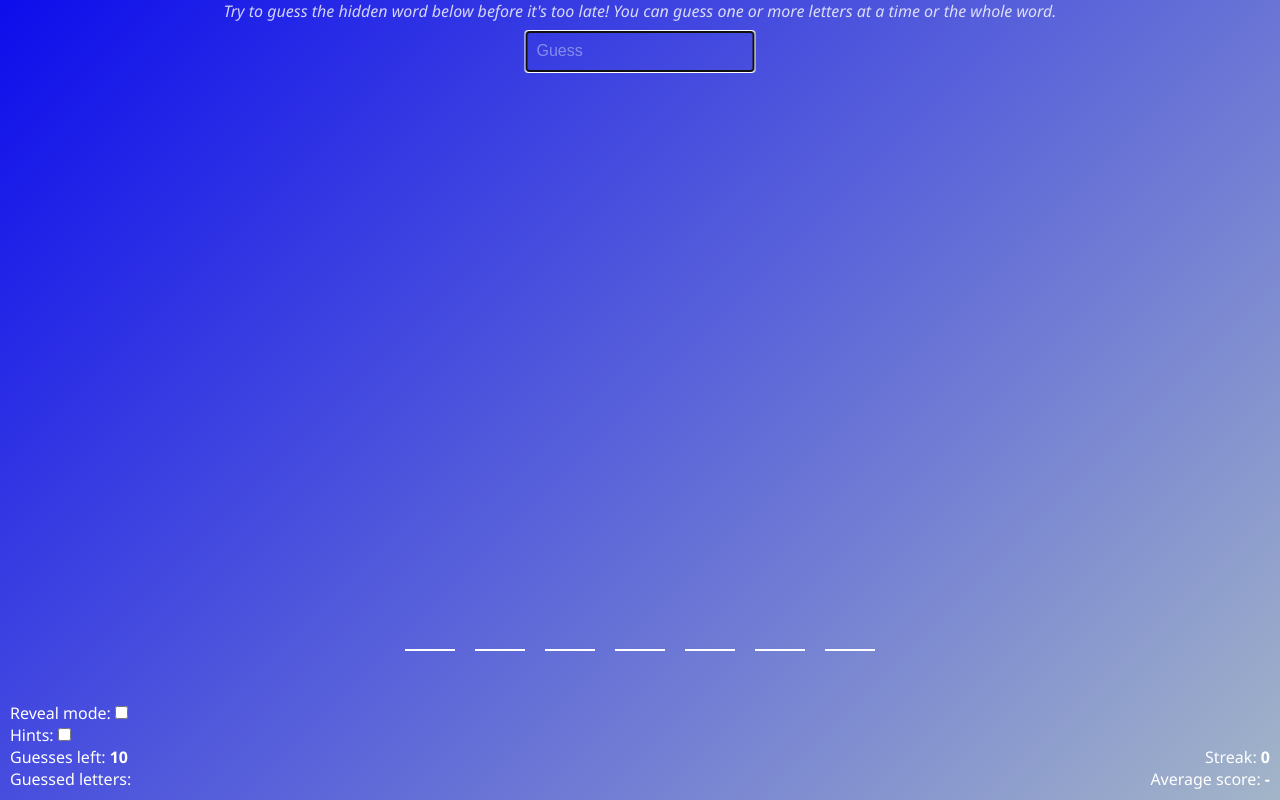
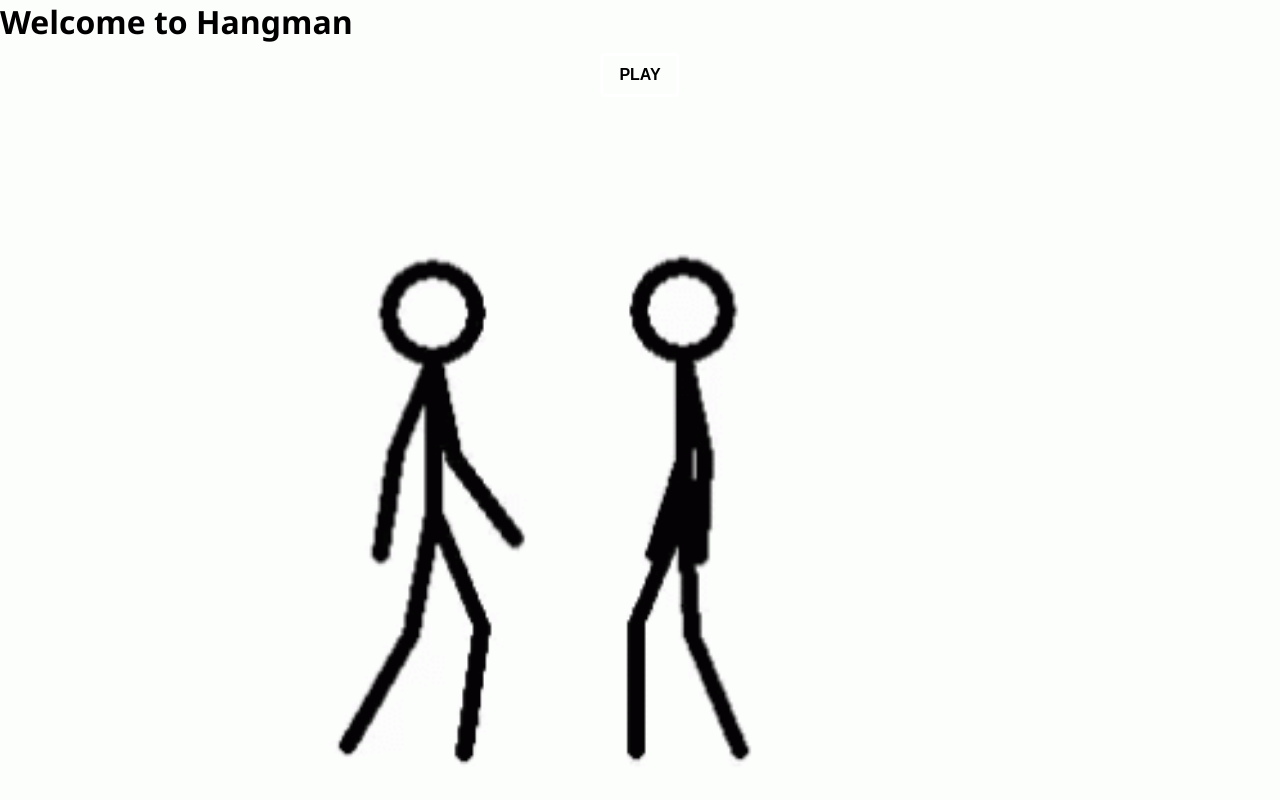
Before and after one commit to JefthaNizaam01/Hangman, a Flask app: page / in a window 1280 px wide. Run offline with Flask 3, Linux system fonts and the light colour scheme.

Commit message:
menu and stickman gif

```diff
--- a/app.py
+++ b/app.py
@@ -1,22 +1,25 @@
-from flask import Flask, render_template, request, jsonify
+from flask import Flask, render_template, request, jsonify, redirect, url_for
 import random
 
 app = Flask(__name__)
 
 # List of words and their hints
 words = [
-    { "word": "america", "hint": "The states of ?" },
-    { "word": "animal", "hint": "There are many of them" },
-    { "word": "apple", "hint": "Take a byte" },
-    { "word": "bag", "hint": "It can hold stuff" },
-    # Add more words here
+    {"word": "america", "hint": "The states of ?"},
+    {"word": "animal", "hint": "There are many of them"},
+    {"word": "apple", "hint": "Take a byte"},
+    {"word": "bag", "hint": "It can hold stuff"},
 ]
 
 # Initial game state
 game_data = {}
 
 @app.route('/')
-def index():
+def menu():
+    return render_template('menu.html')  # Render the menu page
+
+@app.route('/play')
+def play():
     # Choose a random word from the list
     word_data = random.choice(words)
     game_data['word'] = word_data['word']
@@ -29,7 +32,8 @@ def index():
     # Generate blank spaces for the word
     game_data['blank_word'] = ['_'] * len(word_data['word'])
 
-    return render_template('index.html', game_data=game_data)
+    # Render the play.html template and pass the game data
+    return render_template('play.html', game_data=game_data)
 
 @app.route('/guess', methods=['POST'])
 def guess():
@@ -64,7 +68,7 @@ def guess():
 
 @app.route('/reset', methods=['POST'])
 def reset():
-    return index()  # Reset the game by reloading the index
+    return redirect(url_for('menu'))  # Redirect to the menu route
 
 if __name__ == '__main__':
     app.run(debug=True)
--- a/static/styles.css
+++ b/static/styles.css
@@ -1,17 +1,16 @@
 * {
   margin: 0;
+  padding: 0;
 }
 
 body {
   transition: .2s background;
   font-family: 'Segoe UI', 'Roboto', arial, sans-serif;
-  /*   background: #a5c9ff;
-    background: #ffa5d7;
-    background: #d0a5ff; */
   background: rgb(154, 110, 119);
   background: linear-gradient(135deg, rgb(13, 13, 236) 0%, rgb(163, 181, 200) 100%);
   color: white;
   height: 100vh;
+  overflow: hidden; /* Prevent body overflow */
 }
 
 .bold {
@@ -24,10 +23,10 @@
   color: rgba(255, 255, 255, 0.8);
 }
 
-  ::-webkit-input-placeholder { /* Edge */
+::-webkit-input-placeholder {
   color: rgba(255, 255, 255, 0.4);
 }
-  :-ms-input-placeholder { /* Internet Explorer 10-11 */
+:-ms-input-placeholder {
   color: rgba(255, 255, 255, 0.4);
 }
 ::placeholder {
@@ -47,7 +45,8 @@
   background: none;
   color: white;
 }
-  button {
+
+button, button1 {
   background: none;
   border-radius: 4px;
   padding: 10px 16px;
@@ -73,9 +101,10 @@
   display: flex;
   max-width: 100vw;
 }
+
 .word span {
   border-bottom: 2px solid white;
-    padding: 10px; /* not ideal for long words */
+  padding: 10px;
   margin: 10px;
   width: 30px;
   text-align: center;
--- /dev/null
+++ b/templates/menu.html
@@ -0,0 +1,33 @@
+<!DOCTYPE html>
+<html lang="en">
+<head>
+    <meta charset="UTF-8">
+    <meta name="viewport" content="width=device-width, initial-scale=1.0">
+    <title>Hangman Game</title>
+    <link rel="stylesheet" href="{{ url_for('static', filename='styles.css') }}">
+</head>
+<body>
+    <!-- Menu Screen Content -->
+    <div class="menu-screen">
+        <h1>Welcome to Hangman</h1>
+        <button onclick="location.href='/play'">Play</button>
+
+    </div>
+</body>
+<style>
+
+body {
+    background: url('{{ url_for('static', filename='stickman.gif') }}') no-repeat center center fixed;
+    background-size: cover;
+}
+
+h1 {
+    color: black
+}
+
+button {
+    color: black
+}
+
+</style>
+</html>
--- a/templates/index.html
+++ b/templates/play.html
@@ -7,6 +7,7 @@
     <link rel="stylesheet" href="{{ url_for('static', filename='styles.css') }}">
 </head>
 <body>
+    <button1 onclick="location.href='{{ url_for('menu') }}'" class="menu">Menu</button1>
     <div class="info">Try to guess the hidden word below before it's too late! You can guess one or more letters at a time or the whole word.</div>
 <input type="text" placeholder="Guess">
 <button style="display:none;">Play Again</button>
```
Also changed, not shown: other parts of static/styles.css (+30 -1 lines), static/stickman.gif (added), static/stickman2.gif (added). Lines whose indentation alone changed are shown as unchanged.
